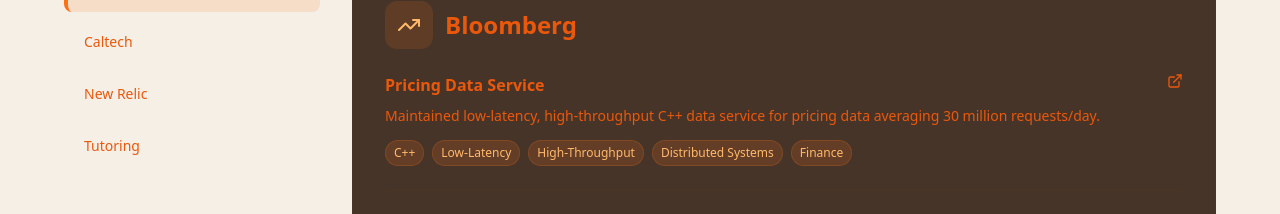
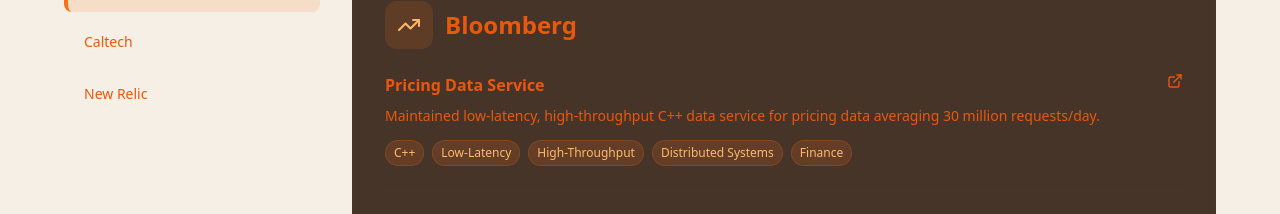
Before and after one commit to m-skaan/musk2an, a Next.js app: page / in a window 1280 px wide. Shown: the part 1080-1294 px from the top of the page. Built offline with nearby package versions, Linux system fonts and the light colour scheme.

Commit message:
brown and no tutoring

```diff
--- a/src/app/globals.css
+++ b/src/app/globals.css
@@ -7,6 +7,7 @@
   --color-orange-500: #f97316;
   --color-orange-600: #ea580c;
   --color-orange-700: #c2410c;
+  --color-chocolate: #4A2C17;
   --color-zinc-800: #352015;
   --color-zinc-700: #4D3525;
   --color-zinc-600: #6B4F3A;
--- a/src/components/ProjectCards.tsx
+++ b/src/components/ProjectCards.tsx
@@ -137,7 +137,6 @@ export default function ProjectCards() {
     { id: "bloomberg", label: "Bloomberg"},
     { id: "caltech", label: "Caltech"},
     { id: "new relic", label: "New Relic"},
-    { id: "tutoring", label: "Tutoring"},
   ];
 
   return (
```
